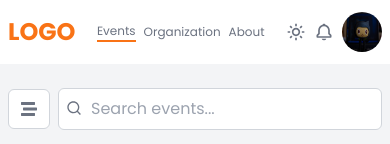
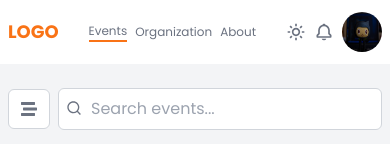
Before and after one commit to Prabakara-N/travia-associates-task, a React (Create React App) app: page / in a window 390 px wide. Shown: the top 144 px of the page. Built offline with nearby package versions, Linux system fonts and the light colour scheme.

Commit message:
style changed

```diff
--- a/src/components/Navbar.jsx
+++ b/src/components/Navbar.jsx
@@ -6,7 +6,7 @@ const Navbar = () => {
   return (
     <div className="px-2 md:px-6 lg:px-8 py-3 flex justify-between items-center shadow-2xl">
       <div>
-        <h1 className="font-bold text-orange-500 text-2xl">LOGO</h1>
+        <h1 className="font-bold text-orange-500 text-lg md:text-2xl">LOGO</h1>
       </div>
       <ul className="flex items-center gap-2 md:gap-4 lg:gap-6 text-gray-500  md:text-[14px] text-[12px] cursor-pointer">
         <li className=" border-b-[2px] border-orange-500">Events</li>
--- a/src/components/University.jsx
+++ b/src/components/University.jsx
@@ -7,7 +7,7 @@ const University = () => {
   return (
     <div className="my-8 px-2 md:px-5 flex items-center justify-between w-full">
       <div className="flex items-center gap-4">
-        <div className="w-[80px] h-[80px] rounded-full overflow-hidden ">
+        <div className="w-[65px] h-[65px] md:w-[80px] md:h-[80px] rounded-full overflow-hidden">
           <img src={universityLogo} alt="universityLogo" />
         </div>
         <div className="font-medium">
@@ -17,7 +17,7 @@ const University = () => {
           </p>
         </div>
       </div>
-      <button className="bg-orange-600 px-5 md:px-12 py-[0.4rem] rounded-md font-medium text-white">
+      <button className="bg-orange-600 px-5 md:px-12 py-[0.4rem] text-sm md:text-base rounded-md font-medium text-white">
         Follow
       </button>
     </div>
```
